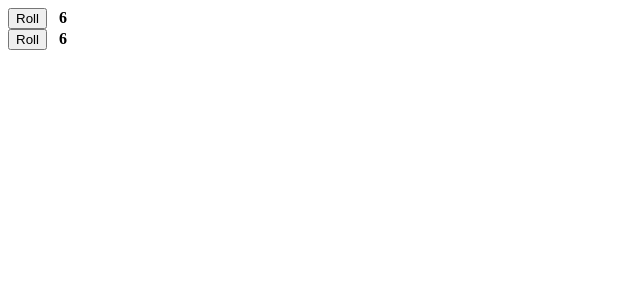
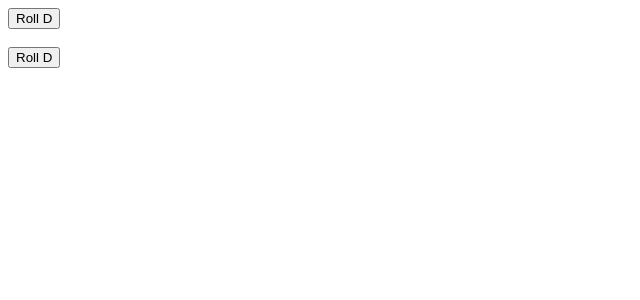
Before and after one commit to tpetts/dice-roller, an Angular app: page / in a window 1280 px wide. Shown: the top 300 px of the page, without its empty margins (0-640 px from the left). Built offline with nearby package versions, Linux system fonts and the light colour scheme.

Commit message:
referencing a few nonexistent values
going to create these new values next!

```diff
--- a/src/app/app.component.html
+++ b/src/app/app.component.html
@@ -1,2 +1,3 @@
 <app-die-roller></app-die-roller>
+<br />
 <app-die-roller></app-die-roller>
--- a/src/app/die-roller/die-roller.component.html
+++ b/src/app/die-roller/die-roller.component.html
@@ -1,9 +1,9 @@
 <div>
     <button>
-        Roll
+        Roll D{{ sideCount }}
     </button>
     &nbsp;
     <b>
-        6
+        {{ rollValue }}
     </b>
 </div>
```
